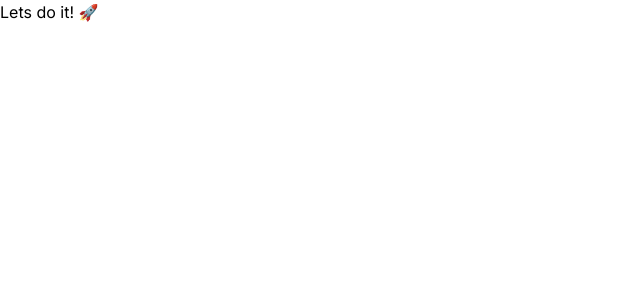
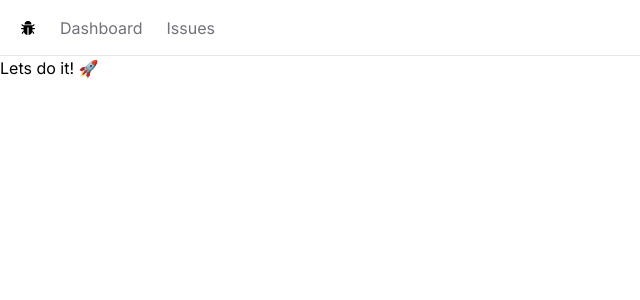
Before and after one commit to islamashraful/issue-tracker, a Next.js app: page / in a window 1280 px wide. Shown: the top 300 px of the page, without its empty margins (0-640 px from the left). Built offline with nearby package versions, Linux system fonts and the light colour scheme.

Commit message:
Build Navbar

```diff
--- /dev/null
+++ b/app/NavBar.tsx
@@ -0,0 +1,37 @@
+import Link from "next/link";
+import { AiFillBug } from "react-icons/ai";
+
+const NavBar = () => {
+  const links = [
+    {
+      title: "Dashboard",
+      href: "/",
+    },
+    {
+      title: "Issues",
+      href: "/issues",
+    },
+  ];
+
+  return (
+    <nav className="flex border-b space-x-6 h-14 items-center px-5">
+      <Link href="/">
+        <AiFillBug />
+      </Link>
+      <ul className="flex space-x-6">
+        {links.map((item) => (
+          <li key={item.href}>
+            <Link
+              className="text-zinc-500 hover:text-zinc-800 transition-colors"
+              href={item.href}
+            >
+              {item.title}
+            </Link>
+          </li>
+        ))}
+      </ul>
+    </nav>
+  );
+};
+
+export default NavBar;
--- a/app/layout.tsx
+++ b/app/layout.tsx
@@ -1,22 +1,26 @@
-import './globals.css'
-import type { Metadata } from 'next'
-import { Inter } from 'next/font/google'
+import "./globals.css";
+import type { Metadata } from "next";
+import { Inter } from "next/font/google";
+import NavBar from "./NavBar";
 
-const inter = Inter({ subsets: ['latin'] })
+const inter = Inter({ subsets: ["latin"] });
 
 export const metadata: Metadata = {
-  title: 'Create Next App',
-  description: 'Generated by create next app',
-}
+  title: "Create Next App",
+  description: "Generated by create next app",
+};
 
 export default function RootLayout({
   children,
 }: {
-  children: React.ReactNode
+  children: React.ReactNode;
 }) {
   return (
     <html lang="en">
-      <body className={inter.className}>{children}</body>
+      <body className={inter.className}>
+        <NavBar />
+        <main>{children}</main>
+      </body>
     </html>
-  )
+  );
 }
--- a/package.json
+++ b/package.json
@@ -19,6 +19,7 @@
     "postcss": "8.4.32",
     "react": "18.2.0",
     "react-dom": "18.2.0",
+    "react-icons": "4.11.0",
     "tailwindcss": "3.3.5",
     "typescript": "5.3.2"
   }
```
Also changed, not shown: 1 other file (tests, documents, lock files or other folders).
